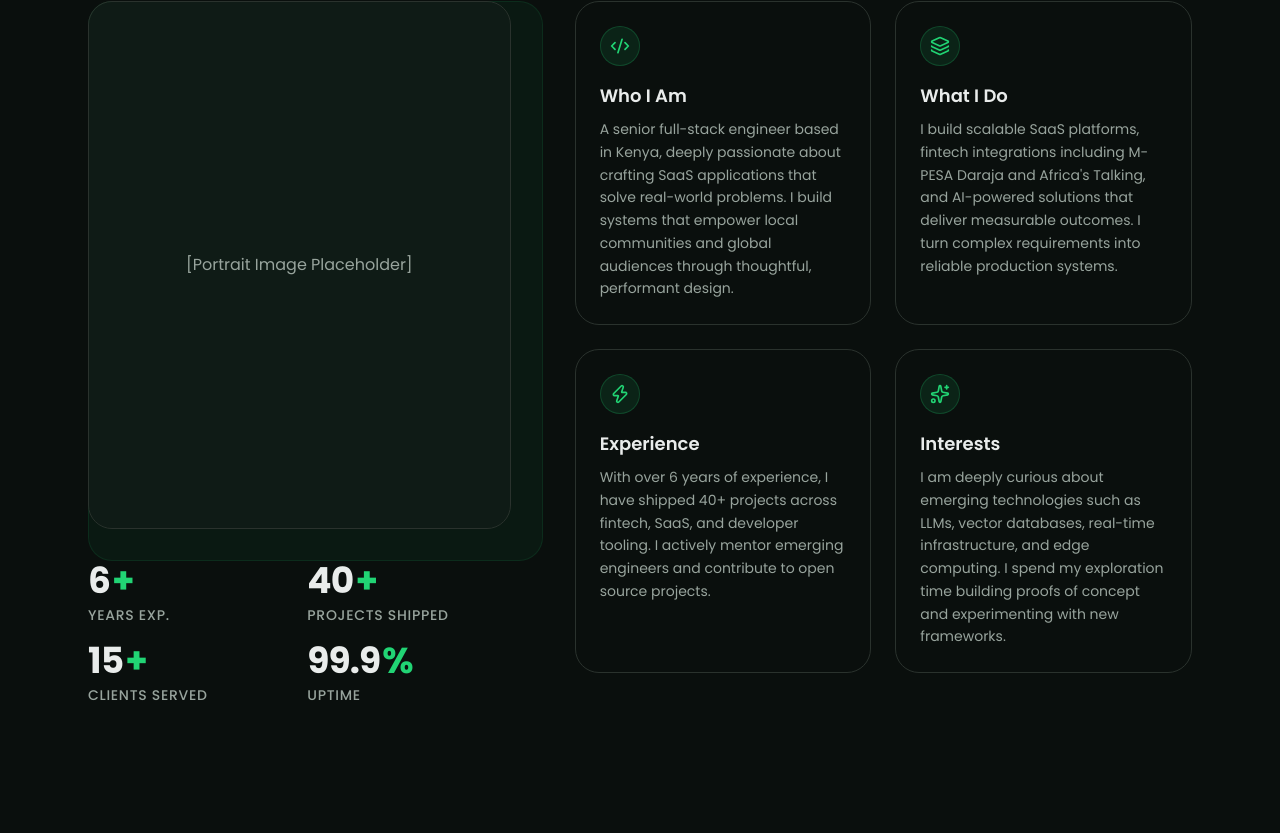
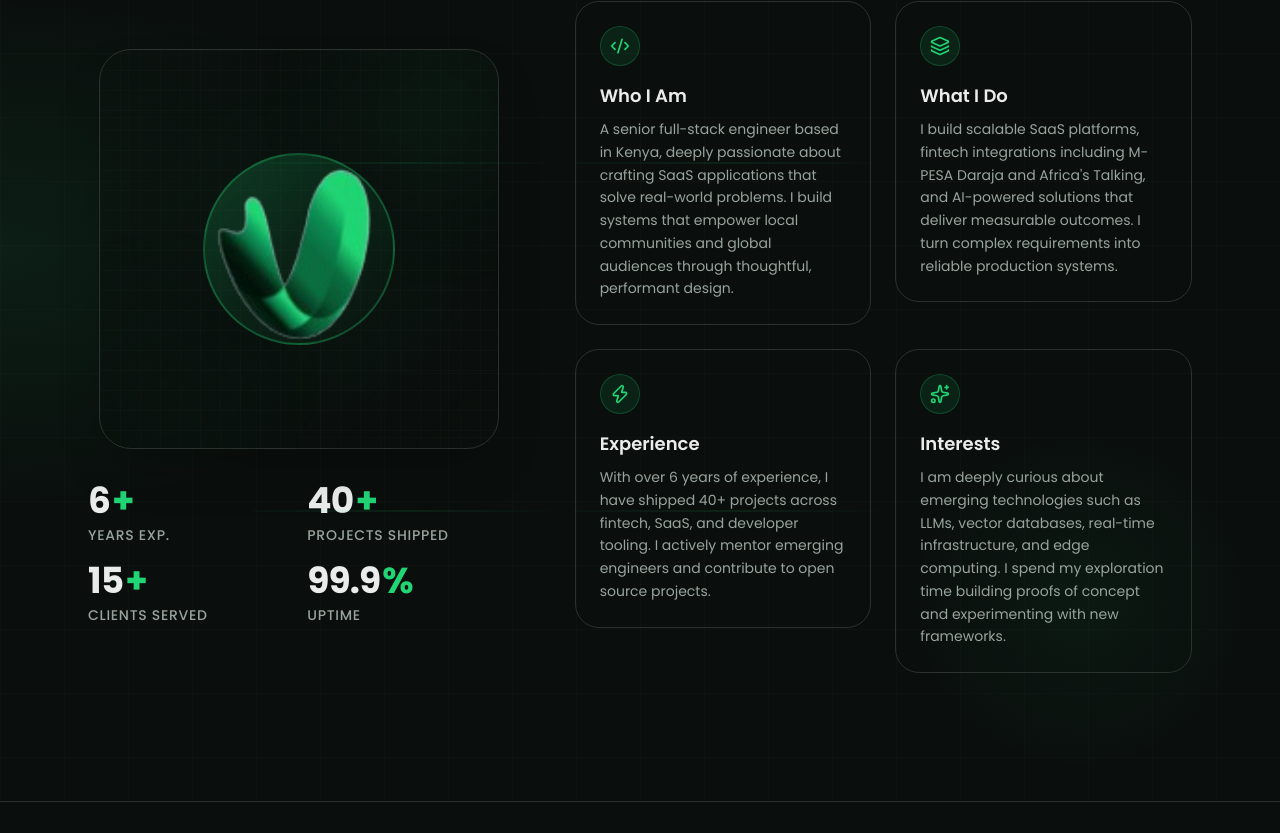
Before and after one commit to Abivic9-ops/Abivic9-Ops-Portfolio_Nextjs, a Next.js app: page / in a window 1280 px wide. Shown: the part 1227-2060 px from the top of the page. Built offline with nearby package versions, Linux system fonts and the light colour scheme.

Commit message:
Restyled About section component UI

```diff
--- a/src/components/sections/about.tsx
+++ b/src/components/sections/about.tsx
@@ -2,7 +2,9 @@
 
 import { motion } from "framer-motion";
 import { Code2, Layers, Zap, Sparkles } from "lucide-react";
+import Image from "next/image";
 import { StatCounter } from "@/components/stat-counter";
+import { SITE } from "@/lib/site";
 
 const ABOUT_SUBSECTIONS = [
   {
@@ -29,9 +31,16 @@ const ABOUT_SUBSECTIONS = [
 
 export function About() {
   return (
-    <section id="about" className="py-24 md:py-32 relative">
-      <div className="max-w-6xl mx-auto px-6">
+    <section id="about" className="py-24 md:py-32 relative overflow-hidden">
+      {/* Background effects */}
+      <div className="absolute inset-0 pointer-events-none">
+        <div className="absolute top-1/4 left-0 w-[600px] h-[600px] bg-[radial-gradient(ellipse_at_left,_rgba(34,211,117,0.08),_transparent_60%)]" />
+        <div className="absolute bottom-0 right-0 w-[400px] h-[400px] bg-[radial-gradient(ellipse_at_center,_rgba(34,211,117,0.05),_transparent_60%)]" />
+        <div className="absolute inset-0 bg-[linear-gradient(to_right,#80808008_1px,transparent_1px),linear-gradient(to_bottom,#80808008_1px,transparent_1px)] bg-[size:64px_64px]" />
+      </div>
 
+      <div className="max-w-6xl mx-auto px-6 relative z-10">
+        {/* Section heading */}
         <motion.div
           initial={{ opacity: 0, y: 20 }}
           whileInView={{ opacity: 1, y: 0 }}
@@ -47,57 +56,100 @@ export function About() {
           </p>
         </motion.div>
 
-        <div className="grid grid-cols-1 lg:grid-cols-12 gap-12 lg:gap-16">
+        {/* Two-column layout: image left, subsections right */}
+        <div className="grid grid-cols-1 lg:grid-cols-12 gap-12 lg:gap-16 items-center">
 
-          {/* Portrait + Stats Column (left) */}
+          {/* ─── Left column — hero-style image card ─── */}
+          <div className="lg:col-span-5 flex flex-col gap-8">
             <motion.div
-            initial={{ opacity: 0, scale: 0.95 }}
+              initial={{ opacity: 0, scale: 0.92 }}
               whileInView={{ opacity: 1, scale: 1 }}
               viewport={{ once: true, margin: "-100px" }}
-            transition={{ duration: 0.6 }}
-            className="lg:col-span-5 flex flex-col gap-8"
+              transition={{ duration: 0.7 }}
+              className="relative flex items-center justify-center"
             >
-            <div className="relative group mx-auto w-full max-w-md">
-              <div className="relative aspect-[4/5] rounded-2xl overflow-hidden bg-surface border border-border transition-all duration-500 group-hover:border-primary/50 group-hover:shadow-[0_0_40px_rgba(34,211,117,0.15)]">
-                <div className="absolute inset-0 bg-muted/30 flex items-center justify-center text-muted-foreground">
-                  [Portrait Image Placeholder]
+              <div className="relative w-full max-w-[400px] aspect-square">
+                {/* Animated glow behind image */}
+                <div className="absolute inset-0 bg-[radial-gradient(ellipse_at_center,_rgba(34,211,117,0.2),_transparent_60%)] animate-pulse" />
+
+                {/* Main image card */}
+                <div className="relative w-full h-full rounded-[2rem] overflow-hidden bg-gradient-to-br from-surface via-background to-surface border border-border shadow-2xl group">
+                  {/* Grid overlay */}
+                  <div className="absolute inset-0 bg-[linear-gradient(to_right,#80808008_1px,transparent_1px),linear-gradient(to_bottom,#80808008_1px,transparent_1px)] bg-[size:20px_20px]" />
+
+                  {/* Circular logo */}
+                  <div className="absolute inset-0 flex items-center justify-center">
+                    <div className="w-48 h-48 rounded-full bg-gradient-to-br from-primary/20 via-primary/10 to-transparent border-2 border-primary/30 flex items-center justify-center overflow-hidden">
+                      <Image
+                        src="/logo.png"
+                        alt={SITE.name}
+                        width={192}
+                        height={192}
+                        className="object-cover w-full h-full"
+                      />
                     </div>
                   </div>
-              <div className="absolute -inset-4 bg-primary/5 rounded-3xl -z-10 translate-y-4 translate-x-4 border border-primary/10 transition-transform duration-500 group-hover:translate-x-6 group-hover:translate-y-6" />
+
+                  {/* Decorative corner blurs */}
+                  <div className="absolute top-0 right-0 w-32 h-32 bg-primary/10 blur-3xl rounded-full" />
+                  <div className="absolute bottom-0 left-0 w-32 h-32 bg-primary/5 blur-3xl rounded-full" />
+
+                  {/* Hover overlay */}
+                  <div className="absolute inset-0 bg-gradient-to-t from-primary/5 to-transparent opacity-0 group-hover:opacity-100 transition-opacity duration-500" />
                 </div>
+              </div>
+            </motion.div>
 
-            <div className="grid grid-cols-2 gap-4">
+            {/* Stats below image */}
+            <motion.div
+              initial={{ opacity: 0, y: 15 }}
+              whileInView={{ opacity: 1, y: 0 }}
+              viewport={{ once: true, margin: "-100px" }}
+              transition={{ duration: 0.5, delay: 0.25 }}
+              className="grid grid-cols-2 gap-4"
+            >
               <StatCounter end={6} suffix="+" label="Years Exp." />
               <StatCounter end={40} suffix="+" label="Projects Shipped" />
               <StatCounter end={15} suffix="+" label="Clients Served" />
               <StatCounter end={99.9} suffix="%" label="Uptime" />
+            </motion.div>
           </div>
-          </motion.div>
 
-          {/* Subsections Grid (2x2) (right) */}
+          {/* ─── Right column — 2×2 subsection cards ─── */}
           <motion.div
-            initial={{ opacity: 0, y: 20 }}
-            whileInView={{ opacity: 1, y: 0 }}
+            initial={{ opacity: 0, x: 20 }}
+            whileInView={{ opacity: 1, x: 0 }}
             viewport={{ once: true, margin: "-100px" }}
-            transition={{ duration: 0.6 }}
+            transition={{ duration: 0.6, delay: 0.15 }}
             className="lg:col-span-7"
           >
             <div className="grid grid-cols-1 sm:grid-cols-2 gap-6">
               {ABOUT_SUBSECTIONS.map((section) => {
                 const Icon = section.icon;
                 return (
-                  <div
+                  <motion.div
                     key={section.title}
-                    className="bg-surface/40 border border-border rounded-2xl p-6 hover:border-primary/30 transition-colors group"
+                    initial={{ opacity: 0, y: 20 }}
+                    whileInView={{ opacity: 1, y: 0 }}
+                    viewport={{ once: true, margin: "-100px" }}
+                    transition={{ duration: 0.5 }}
+                    className="group relative"
                   >
-                    <div className="w-10 h-10 rounded-xl bg-primary/10 border border-primary/20 flex items-center justify-center text-primary mb-4 group-hover:scale-110 transition-transform">
+                    {/* Connector line — subtle horizontal link from the left */}
+                    <div className="hidden lg:block absolute left-0 top-1/2 -translate-x-[calc(100%+0.75rem)] -translate-y-1/2 w-[calc(100%+0.75rem)] h-px bg-gradient-to-r from-primary/5 via-primary/20 to-transparent" />
+
+                    <div className="bg-surface/40 border border-border rounded-2xl p-6 hover:border-primary/30 hover:shadow-[0_0_30px_rgba(34,211,117,0.06)] transition-all duration-300">
+                      <div className="w-10 h-10 rounded-xl bg-primary/10 border border-primary/20 flex items-center justify-center text-primary mb-4 group-hover:scale-110 group-hover:bg-primary/15 transition-all duration-300">
                         <Icon className="w-5 h-5" />
                       </div>
-                    <h3 className="text-lg font-semibold text-foreground mb-2">{section.title}</h3>
+                      <h3 className="text-lg font-semibold text-foreground mb-2">
+                        {section.title}
+                      </h3>
                       <p className="text-sm text-muted-foreground leading-relaxed">
                         {section.body}
                       </p>
                     </div>
+                  </motion.div>
                 );
               })}
             </div>
```
Lines whose indentation alone changed are shown as unchanged.
